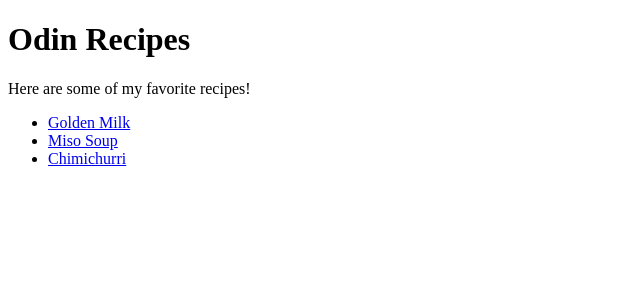
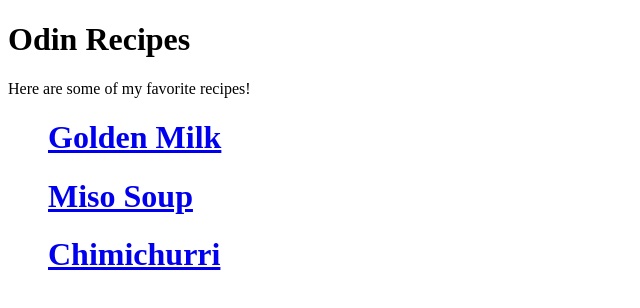
Before and after one commit to joshua-larsen/odin-recipes, a plain HTML site: page index.html in a window 1280 px wide. Shown: the whole page, without its empty margins (0-640 px from the left). Drawn offline with Linux system fonts and the light colour scheme.

Commit message:
Add recipe links and headings

```diff
--- a/index.html
+++ b/index.html
@@ -4,9 +4,9 @@
     <h1>Odin Recipes</h1>
     <p>Here are some of my favorite recipes!</p>
     <ul>
-        <li><a href="golden-milk.html">Golden Milk</a></li>
-        <li><a href="miso-soup.html">Miso Soup</a></li>
-        <li><a href="chimichurri.html">Chimichurri</a></li>
+        <h1><a href="recipes/golden-milk.html">Golden Milk</a></h1>
+        <h1><a href="recipes/miso-soup.html">Miso Soup</a></h1>
+        <h1><a href="recipes/chimichurri.html">Chimichurri</h1></a>
     </ul>
 </head>
 <body>
```
